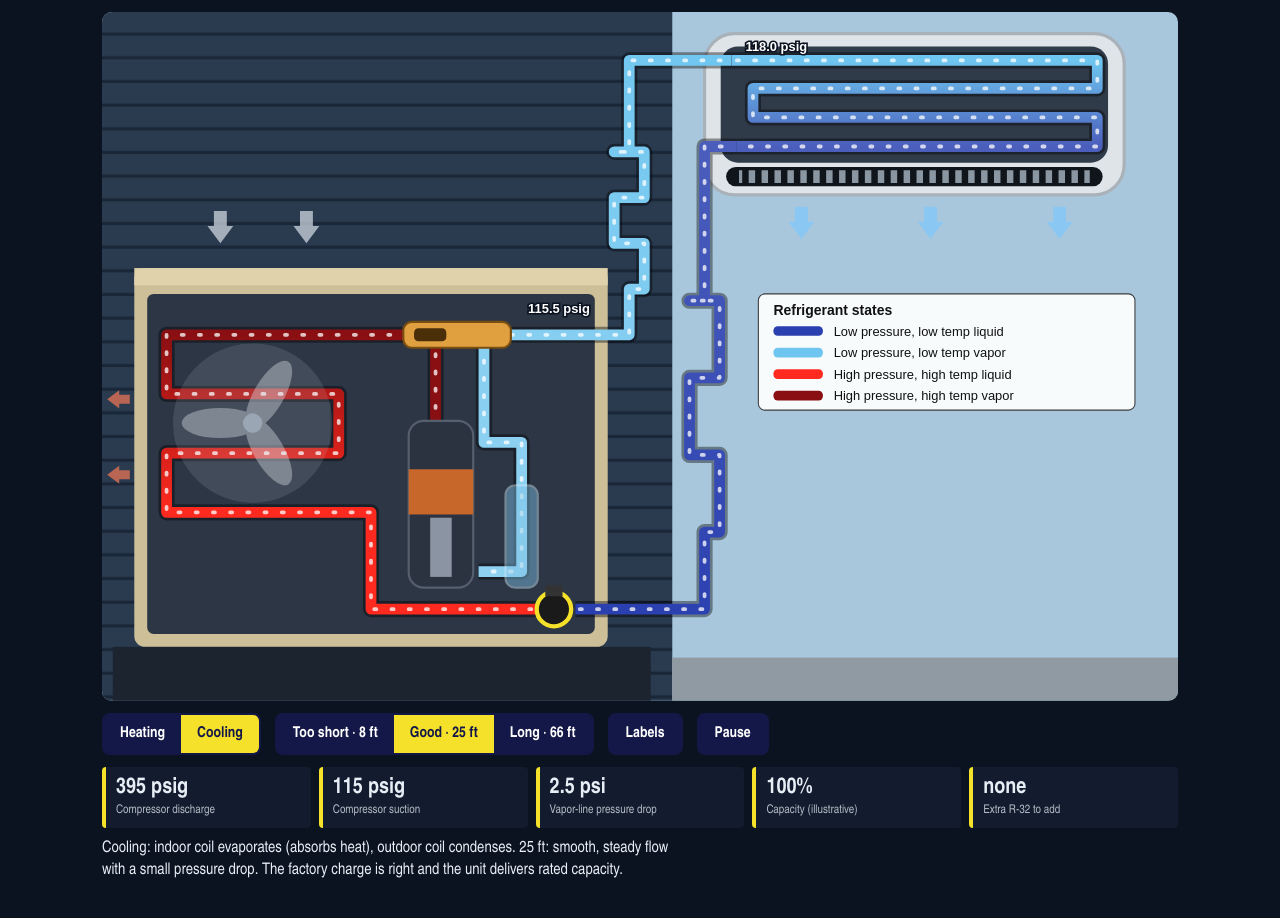
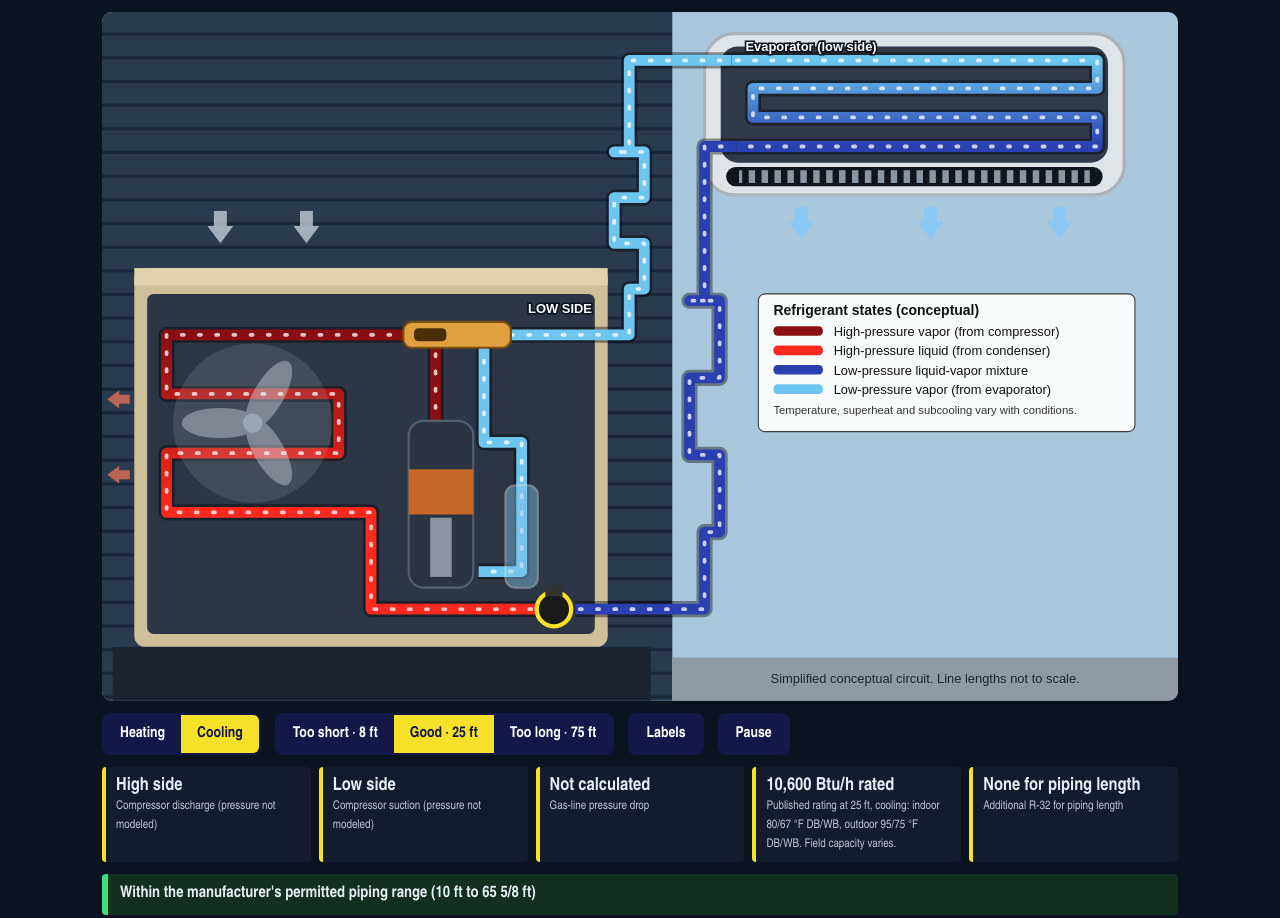
Before and after one commit to Hvac-Learning/MiniSplit-viz, a plain HTML site: page index.html in a window 1280 px wide. Shown: the top 918 px of the page. Drawn offline with Linux system fonts and the light colour scheme.

Commit message:
Align animation with Daikin RXT12AVJU9 specifications; remove unsupported values

```diff
--- a/index.html
+++ b/index.html
@@ -3,7 +3,7 @@
 <head>
 <meta charset="utf-8">
 <meta name="viewport" content="width=device-width, initial-scale=1">
-<meta name="description" content="Interactive animation of a ductless mini-split refrigeration cycle: cooling and heating modes, reversing valve, and the effect of lineset length.">
+<meta name="description" content="Educational animation of a simplified mini-split heat-pump refrigeration cycle (Daikin AURORA R-32, RXT12AVJU9 / FTXV12AVJU9) comparing short, rated and overlength piping against the manufacturer's published limits.">
 <title>Mini-Split Refrigeration Cycle</title>
 <style>
   :root{--navy:#141848;--yel:#f5e12a;--bg:#0b1320;--ink:#e8eef6}
@@ -17,25 +17,28 @@
   button[aria-pressed="true"]{background:var(--yel);color:var(--navy)}
   button:focus-visible{outline:3px solid #fff;outline-offset:-3px}
   .tool{border:2px solid var(--navy);border-radius:8px}
-  .stats{display:grid;grid-template-columns:repeat(auto-fit,minmax(130px,1fr));gap:8px}
+  .stats{display:grid;grid-template-columns:repeat(auto-fit,minmax(150px,1fr));gap:8px}
   .stat{background:#121c2e;border-left:4px solid var(--yel);padding:8px 10px;border-radius:4px}
-  .stat b{display:block;font-size:22px}.stat span{font-size:12px;opacity:.75}
-  #msg{margin:10px 0 0;font-size:16px;line-height:1.4;max-width:80ch;min-height:3.8em}
+  .stat b{display:block;font-size:18px}.stat span{font-size:12px;opacity:.8}
+  .flag{margin:12px 0 0;padding:10px 12px;border-left:6px solid;border-radius:4px;font-weight:700;font-size:16px;line-height:1.35}
+  .flag.ok{background:#12301f;border-color:#3ddc84}
+  .flag.warn{background:#3a2e08;border-color:#f5b82a}
+  .flag.bad{background:#3a1010;border-color:#ff4d4d}
+  #msg p{margin:10px 0 0;font-size:16px;line-height:1.4;max-width:80ch}
+  .foot{margin-top:16px;font-size:14px;line-height:1.45;max-width:90ch}
+  .foot a{color:var(--yel)}
+  .foot ul{padding-left:20px;margin:6px 0}
   .tag{font:700 12px Arial,sans-serif;fill:#fff;paint-order:stroke;stroke:#0b1220;stroke-width:3}
   .lbl{font:700 12px Arial,sans-serif;fill:#fff;paint-order:stroke;stroke:#0b1220;stroke-width:3}
 </style>
 </head>
 <body>
 <div class="wrap">
-<svg id="s" viewBox="0 0 1000 640" role="img" aria-label="Animated mini-split refrigerant cycle">
+<svg id="s" viewBox="0 0 1000 640" role="img" aria-label="Animated, simplified conceptual mini-split refrigerant circuit">
 <defs>
   <pattern id="sd" width="10" height="22" patternUnits="userSpaceOnUse"><rect width="10" height="22" fill="#2a3b50"/><rect y="19" width="10" height="3" fill="#1a2738"/></pattern>
   <linearGradient id="gOC" gradientUnits="userSpaceOnUse" x1="0" y1="465" x2="0" y2="300"><stop offset="0"/><stop offset="1"/></linearGradient>
   <linearGradient id="gG"  gradientUnits="userSpaceOnUse" x1="0" y1="125" x2="0" y2="45"><stop offset="0"/><stop offset="1"/></linearGradient>
-  <linearGradient id="gH"  gradientUnits="userSpaceOnUse" x1="380" y1="300" x2="585" y2="45"><stop offset="0"/><stop offset="1"/></linearGradient>
-  <linearGradient id="gJ"  gradientUnits="userSpaceOnUse" x1="0" y1="312" x2="0" y2="520"><stop offset="0"/><stop offset="1"/></linearGradient>
-  <linearGradient id="gF"  gradientUnits="userSpaceOnUse" x1="440" y1="555" x2="590" y2="125"><stop offset="0"/><stop offset="1"/></linearGradient>
-  <filter id="turb" x="-10%" y="-10%" width="120%" height="120%"><feTurbulence id="tb" type="turbulence" baseFrequency=".12" numOctaves="1" seed="1"/><feDisplacementMap in="SourceGraphic" scale="9"/></filter>
 </defs>
 
 <rect width="1000" height="640" fill="#a9c7dc"/>
@@ -70,28 +73,34 @@
 <rect x="280" y="288" width="100" height="24" rx="8" fill="#e0a040" stroke="#7a4d10" stroke-width="2"/>
 <rect id="spool" x="290" y="294" width="30" height="12" rx="4" fill="#4a2f08"/>
 
-<!-- EEV -->
+<!-- Expansion device (conceptual) -->
 <circle id="eev" cx="420" cy="555" r="16" fill="#1a1a1a" stroke="#f5e12a" stroke-width="4"/>
 <rect x="412" y="533" width="16" height="10" fill="#333"/>
 
 <g id="air"></g>
 <g id="tags"><text id="tA" class="tag" x="396" y="280"></text><text id="tB" class="tag" x="598" y="36"></text></g>
 
+<!-- Piping status banner (text set from script) -->
+<g id="warn" display="none"><rect id="warnBg" x="10" y="10" width="510" height="34" rx="6" stroke="#fff" stroke-width="2"/>
+  <text id="warnTx" x="265" y="32" text-anchor="middle" font-family="Arial" font-weight="700" font-size="13" fill="#fff"></text></g>
+
 <!-- Legend -->
-<g transform="translate(610 262)"><rect width="350" height="108" rx="6" fill="#fff" opacity=".93" stroke="#333"/>
-  <text x="14" y="20" font-family="Arial" font-weight="700" font-size="13" fill="#111">Refrigerant states</text>
+<g transform="translate(610 262)"><rect width="350" height="128" rx="6" fill="#fff" opacity=".93" stroke="#333"/>
+  <text x="14" y="20" font-family="Arial" font-weight="700" font-size="13" fill="#111">Refrigerant states (conceptual)</text>
   <g font-family="Arial" font-size="12" fill="#111">
-    <rect x="14" y="30" width="46" height="9" rx="4" fill="#2a3fb0"/><text x="70" y="39">Low pressure, low temp liquid</text>
-    <rect x="14" y="50" width="46" height="9" rx="4" fill="#6ec6f0"/><text x="70" y="59">Low pressure, low temp vapor</text>
-    <rect x="14" y="70" width="46" height="9" rx="4" fill="#ff2a1f"/><text x="70" y="79">High pressure, high temp liquid</text>
-    <rect x="14" y="90" width="46" height="9" rx="4" fill="#8a0f12"/><text x="70" y="99">High pressure, high temp vapor</text></g></g>
+    <rect x="14" y="30" width="46" height="9" rx="4" fill="#8a0f12"/><text x="70" y="39">High-pressure vapor (from compressor)</text>
+    <rect x="14" y="48" width="46" height="9" rx="4" fill="#ff2a1f"/><text x="70" y="57">High-pressure liquid (from condenser)</text>
+    <rect x="14" y="66" width="46" height="9" rx="4" fill="#2a3fb0"/><text x="70" y="75">Low-pressure liquid-vapor mixture</text>
+    <rect x="14" y="84" width="46" height="9" rx="4" fill="#6ec6f0"/><text x="70" y="93">Low-pressure vapor (from evaporator)</text></g>
+  <text x="14" y="112" font-family="Arial" font-size="10.5" fill="#333">Temperature, superheat and subcooling vary with conditions.</text></g>
+
+<text x="765" y="624" text-anchor="middle" font-family="Arial" font-size="12" fill="#1c2430">Simplified conceptual circuit. Line lengths not to scale.</text>
 
 <g id="labels" display="none">
   <text class="lbl" x="315" y="574" text-anchor="middle">Compressor</text>
-  <text class="lbl" x="330" y="280" text-anchor="middle" display="none">Reversing valve</text>
   <text class="lbl" x="150" y="286" text-anchor="middle">Outdoor coil</text>
-  <text class="lbl" x="420" y="580" text-anchor="middle">EEV</text>
-  <text class="lbl" x="480" y="200" text-anchor="end">Vapor line</text>
+  <text class="lbl" x="420" y="580" text-anchor="middle">Expansion device</text>
+  <text class="lbl" x="480" y="200" text-anchor="end">Gas line</text>
   <text class="lbl" x="585" y="225">Liquid line</text>
   <text class="lbl" x="330" y="338" text-anchor="middle">Reversing valve</text>
   <text class="lbl" x="800" y="28" fill="#fff">Indoor coil</text>
@@ -103,56 +112,102 @@
     <button data-mode="heat" aria-pressed="false">Heating</button>
     <button data-mode="cool" aria-pressed="true">Cooling</button>
   </div>
-  <div class="seg" role="group" aria-label="Lineset length">
+  <div class="seg" role="group" aria-label="Piping length">
     <button data-sc="short" aria-pressed="false">Too short · 8 ft</button>
     <button data-sc="good" aria-pressed="true">Good · 25 ft</button>
-    <button data-sc="long" aria-pressed="false">Long · 66 ft</button>
+    <button data-sc="long" aria-pressed="false">Too long · 75 ft</button>
   </div>
   <button class="tool" id="bLab" aria-pressed="false">Labels</button>
   <button class="tool" id="bPause" aria-pressed="false">Pause</button>
 </div>
 <div class="stats">
-  <div class="stat"><b id="rDis">–</b><span>Compressor discharge</span></div>
-  <div class="stat"><b id="rSuc">–</b><span>Compressor suction</span></div>
-  <div class="stat"><b id="rDP">–</b><span>Vapor-line pressure drop</span></div>
-  <div class="stat"><b id="rCap">–</b><span>Capacity (illustrative)</span></div>
-  <div class="stat"><b id="rChg">–</b><span>Extra R-32 to add</span></div>
+  <div class="stat"><b id="rDis">–</b><span>Compressor discharge (pressure not modeled)</span></div>
+  <div class="stat"><b id="rSuc">–</b><span>Compressor suction (pressure not modeled)</span></div>
+  <div class="stat"><b id="rDP">–</b><span>Gas-line pressure drop</span></div>
+  <div class="stat"><b id="rCap">–</b><span id="rCapN">Capacity</span></div>
+  <div class="stat"><b id="rChg">–</b><span>Additional R-32 for piping length</span></div>
 </div>
-<p id="msg" aria-live="polite"></p>
+<div id="flag" class="flag"></div>
+<div id="msg" aria-live="polite"><p id="mMode"></p><p id="mSc"></p></div>
+
+<section class="foot">
+  <p><b>Educational use only.</b> This is a simplified conceptual heat-pump circuit, not the actual internal piping of the unit. It is not a substitute for the manufacturer's installation manual, service information, or required commissioning procedures. Pressures, temperatures and field capacity are not modeled because they depend on operating conditions.</p>
+  <p><b>Manufacturer specifications used</b> (RXT12AVJU9 outdoor / FTXV12AVJU9 indoor, Daikin AURORA R-32, 1 ton): piping length 10 ft (3 m) suggested minimum to 65 5/8 ft (20 m) maximum; maximum vertical separation 49 1/4 ft (15 m); factory-charge piping allowance 49 1/4 ft (15 m); additional 0.22 oz/ft (20 g/m) beyond that; factory charge 1.74 lb; rated piping length 25 ft; liquid pipe 1/4 in, gas pipe 3/8 in. The submittal sheet rounds the maximum to 66 ft; this page uses 65 5/8 ft.</p>
+  <p><b>Sources</b></p>
+  <ul>
+    <li><a href="https://www.daikinac.com/docs/default-source/fdma/im-rxp-09-12-avju9.pdf" target="_blank" rel="noopener">Daikin Room Air Conditioner Installation Manual, R32 Split Series (document 3P740832-4K; covers RXT12AVJU9 among other models)</a>: piping limits, additional charge, suggested 10 ft minimum.</li>
+    <li><a href="https://www.acdirect.com/media/specs/Daikin/rtx12avju9-specifications-sheet.pdf" target="_blank" rel="noopener">Daikin Submittal Data Sheet, AURORA R-32 1.0-Ton Wall Mounted Unit FTXV12AVJU9-RXT12AVJU9 (dated 10/8/2024)</a>: rated capacity and conditions, rated piping length, factory charge, pipe sizes.</li>
+  </ul>
+</section>
 </div>
 
 <script>
-/* ===== CONFIG: Daikin RXT12AVJU9 (R-32 inverter, 1 ton) =====
-   Published: factory charge 1.74 lb, max interunit piping 66 ft (Daikin submittal sheet).
-   Pre-charge length and 0.22 oz/ft are from the sibling RXV12AVJU9 listing: VERIFY against the
-   RXT12AVJU9 installation manual. Pressures/capacity below are illustrative teaching values. */
-const UNIT = {model:'RXT12AVJU9', precharge_ft:49, addOzPerFt:0.22};
-const NOM = {cool:{pd:395, ps:118}, heat:{pd:370, ps:82}};   // psig, typical
+/* ===== MANUFACTURER SPECIFICATIONS (documented values, not simulated) =====
+   Sources: Daikin installation manual 3P740832-4K (piping limits, charge, 10 ft suggested minimum)
+   and Daikin submittal sheet FTXV12AVJU9-RXT12AVJU9 (ratings, rated piping length, pipe sizes). */
+const SPEC = {
+  minFt:10,              // suggested shortest piping length (noise/vibration), manual
+  maxFt:65.625,          // 65 5/8 ft max total piping length; sheet rounds to 66
+  maxVertFt:49.25,       // 49 1/4 ft max vertical separation
+  factoryPipeFt:49.25,   // piping length covered by factory charge
+  ozPerFt:0.22,          // additional R-32 per ft beyond the factory-charge piping
+  ratedFt:25,            // published rated piping length
+  factoryLb:1.74,
+  ratedCoolBtuh:10600, ratedCoolCond:'indoor 80/67 °F DB/WB, outdoor 95/75 °F DB/WB',
+  ratedHeatBtuh:13500, ratedHeatCond:'indoor 70/60 °F DB/WB, outdoor 47/43 °F DB/WB'
+};
+const OUT_OF_SPEC = 'Not calculated: outside approved piping limits';
+
+/* Additional charge in oz, or null when the length exceeds the permitted maximum. */
+function extraChargeOz(ft){
+  if(ft>SPEC.maxFt) return null;
+  return Math.max(0,ft-SPEC.factoryPipeFt)*SPEC.ozPerFt;
+}
+const pipingStatus = ft => ft<SPEC.minFt?'below' : ft>SPEC.maxFt?'above' : 'ok';
+
+/* ===== TEACHING SCENARIOS (ft is the scenario length; the rest is visual-only) ===== */
 const SC = {
-  short:{ft:8,  dP:1.0, cap:100, speed:95, k:0, a:0,  dash:'2 6',
-    msg:'8 ft: almost no pipe to absorb compressor pulses. Flow stays fast and turbulent, the EEV hunts, and the line hums and vibrates. With so little pipe volume, liquid can flood back to the compressor.'},
-  good:{ft:25,  dP:2.5, cap:100, speed:60, k:2, a:14, dash:'2 14',
-    msg:'25 ft: smooth, steady flow with a small pressure drop. The factory charge is right and the unit delivers rated capacity.'},
-  long:{ft:66,  dP:6.0, cap:91,  speed:42, k:6, a:20, dash:'2 22',
-    msg:'66 ft (maximum): friction makes the pressure fall along the vapor line (watch it fade). The compressor runs at a lower suction pressure, flow slows, capacity drops, oil returns slowly, and extra charge is needed.'}
+  short:{ft:8,  k:0, a:0,  dash:'2 6'},    // k/a: number/width of drawn zig-zags, not to scale
+  good: {ft:25, k:2, a:14, dash:'2 14'},
+  long: {ft:75, k:6, a:20, dash:'2 22'}
 };
+const SPEED = 60;   // visual flow speed, same for every scenario
+
+const MSG_MODE = {
+  cool:'Cooling: the indoor coil is the evaporator (absorbs heat) and the outdoor coil is the condenser. The gas line carries low-pressure vapor back toward the compressor (a suction line). In this simplified drawing the expansion device is outdoors, so the liquid line carries the cold low-pressure liquid-vapor mixture to the indoor coil.',
+  heat:'Heating: the reversing valve flips, so the indoor coil is the condenser (releases heat) and the outdoor coil is the evaporator. The gas line now carries hot high-pressure vapor (a discharge line) and the liquid line carries high-pressure liquid toward the expansion device. Gas-line pressure-drop effects differ between cooling and heating and are not assumed equal.'
+};
+const MSG_SC = {
+  short:'Manufacturer: Daikin suggests a shortest piping length of 10 ft (3 m) to avoid outdoor-unit noise and vibration; actual noise and vibration depend on how the unit is installed and its environment. This 8 ft case is below that. The drawing shows a shorter line only as a concept and does not predict any specific failure.',
+  good:'Manufacturer: 25 ft is Daikin\'s published rated piping length and is inside the permitted 10 ft to 65 5/8 ft range. It is below the 49 1/4 ft factory-charge allowance, so no additional refrigerant is needed for piping length alone. Actual capacity, pressures, temperatures and efficiency depend on operating conditions.',
+  long:'Manufacturer: the maximum total piping length is 65 5/8 ft (20 m), and adding refrigerant does not make an overlength installation compliant. General principle: excessive piping can add pressure drop and complicate refrigerant management and oil return, depending on piping arrangement and operating conditions. No pressure, capacity or charge values are calculated for this case.'
+};
+const FLAG = {
+  below:{cls:'warn', txt:'WARNING: BELOW THE 10 ft SUGGESTED MINIMUM PIPING LENGTH', svg:'BELOW 10 ft SUGGESTED MINIMUM PIPING LENGTH', fill:'#9a6a00'},
+  ok:   {cls:'ok',   txt:'Within the manufacturer\'s permitted piping range (10 ft to 65 5/8 ft)'},
+  above:{cls:'bad',  txt:'OUTSIDE MANUFACTURER SPECIFICATIONS \u2014 DO NOT INSTALL AS SHOWN', svg:'OUTSIDE MANUFACTURER SPECIFICATIONS \u2014 DO NOT INSTALL AS SHOWN', fill:'#b00020'}
+};
+
+/* ===== VISUAL SETTINGS ===== */
+/* Refrigerant-state colors: hpV compressor discharge vapor, hpL condenser liquid,
+   lpL post-expansion liquid-vapor mixture, lpV evaporator outlet vapor. */
 const C = {hpV:'#8a0f12', hpL:'#ff2a1f', lpL:'#2a3fb0', lpV:'#6ec6f0'};
 const $ = id => document.getElementById(id), NS = 'http://www.w3.org/2000/svg';
 let mode='cool', shown='cool', sc='good', paused=false;
 
-/* lineset path with k back-and-forth loops so longer = visibly longer */
+/* line-set path with k back-and-forth loops so a longer scenario is drawn longer (not to scale) */
 const zig=(x,y0,y1,k,a)=>{let d=`H${x}`,cur=y0;if(!k)return d+`V${y1}`;const s=(y0-y1)/(2*k+2);
   for(let i=0;i<k;i++){cur-=s;d+=`V${cur}H${x+a}`;cur-=s;d+=`V${cur}H${x-a}`;}return d+`H${x}V${y1}`;};
 const PATHS = {
   A:'M310,380V312',                                                   // discharge -> reversing valve
-  OC:'M280,300H60V355H220V410H60V465H220H250V555H404',                // RV -> outdoor coil -> EEV
+  OC:'M280,300H60V355H220V410H60V465H220H250V555H404',                // RV -> outdoor coil -> expansion device
   G:'M590,125H925V98H605V71H925V45H585',                              // indoor coil
   J:'M355,312V400H390V520H350'                                        // RV -> accumulator -> compressor
 };
-const FILL = {A:C.hpV, OC:'url(#gOC)', G:'url(#gG)', J:'url(#gJ)', F:'url(#gF)', H:'url(#gH)'};
+const FILL = {A:C.hpV, OC:'url(#gOC)', G:'url(#gG)', J:C.lpV, F:C.lpL, H:C.lpV};
 const P = {};
 function mkPipe(k){
-  const g=document.createElementNS(NS,'g'), mk=(cls)=>{const e=document.createElementNS(NS,'path');e.setAttribute('fill','none');e.setAttribute('stroke-linejoin','round');g.appendChild(e);return e;};
+  const g=document.createElementNS(NS,'g'), mk=()=>{const e=document.createElementNS(NS,'path');e.setAttribute('fill','none');e.setAttribute('stroke-linejoin','round');g.appendChild(e);return e;};
   const u=mk(), t=mk(), f=mk();
   u.setAttribute('stroke','rgba(0,0,0,.4)'); u.setAttribute('stroke-width',15);
   t.setAttribute('stroke',FILL[k]); t.setAttribute('stroke-width',10);
@@ -171,41 +226,39 @@ const arrows=[];
 [[360],[430]].forEach(([y])=>arrows.push({y,t:'oout'}));
 arrows.forEach(a=>{const p=document.createElementNS(NS,'path');p.setAttribute('d','M-6,-14H6V0H12L0,16L-12,0H-6Z');$('air').appendChild(p);a.el=p;});
 
-const LT='#e6eef5';
-const mix=(a,b,t)=>{const p=h=>[1,3,5].map(i=>parseInt(h.slice(i,i+2),16)),x=p(a),y=p(b);return '#'+x.map((v,i)=>Math.round(v+(y[i]-v)*t).toString(16).padStart(2,'0')).join('');};
-function grad(id,[c0,c1],o0=1,o1=1){const s=$(id).children;s[0].setAttribute('stop-color',c0);s[1].setAttribute('stop-color',c1);s[0].setAttribute('stop-opacity',o0);s[1].setAttribute('stop-opacity',o1);}
+function grad(id,[c0,c1]){const s=$(id).children;s[0].setAttribute('stop-color',c0);s[1].setAttribute('stop-color',c1);}
+function setFill(k,c){P[k].t.setAttribute('stroke',c);}
 
-function build(){ // lineset geometry for chosen length
+function build(){ // line-set geometry for chosen scenario
   const s=SC[sc];
   setD('H',`M380,300${zig(490,300,45,s.k,s.a)}H585`);
   setD('F',`M440,555${zig(560,555,125,s.k,s.a)}H590`);
   for(const k in P) P[k].f.setAttribute('stroke-dasharray',s.dash);
-  const sh=sc==='short';
-  ['F','H'].forEach(k=>P[k].f.setAttribute('filter',sh?'url(#turb)':''));
   paint();
 }
 function paint(){
-  const cool=shown==='cool', s=SC[sc], n=NOM[shown];
-  grad('gOC', cool?[C.hpL,C.hpV]:[C.lpL,C.lpV]);          // y465 (liquid) -> y300 (vapor)
-  const fv=Math.min(.7,s.dP*.085), fl=s.dP*.07;            // pressure drop shown as lightening along the flow
-  if(cool){
-    const hRV=mix(C.lpV,LT,fv), fEnd=mix(C.lpL,LT,fl);
-    grad('gH',[hRV,C.lpV]); grad('gJ',[hRV,mix(C.lpV,LT,fv*1.3)]);
-    grad('gF',[C.lpL,fEnd]); grad('gG',[fEnd,C.lpV]);
-  } else {
-    const hEnd=mix(C.hpV,LT,fv), fStart=mix(C.hpL,LT,fl);
-    grad('gH',[C.hpV,hEnd]); grad('gJ',[C.lpV,C.lpV]);
-    grad('gF',[fStart,C.hpL]); grad('gG',[C.hpL,hEnd]);
-  }
-  const dp=s.dP, pOut = cool? n.ps-dp : n.pd-1, pIn = cool? n.ps : n.pd-1-dp;
-  $('tA').textContent=pOut.toFixed(1)+' psig'; $('tB').textContent=pIn.toFixed(1)+' psig';
-  $('rDis').textContent=n.pd+' psig';
-  $('rSuc').textContent=(cool? n.ps-dp-1 : n.ps).toFixed(0)+' psig';
-  $('rDP').textContent=dp.toFixed(1)+' psi';
-  $('rCap').textContent=s.cap+'%';
-  const oz=Math.max(0,s.ft-UNIT.precharge_ft)*UNIT.addOzPerFt;
-  $('rChg').textContent=oz? oz.toFixed(1)+' oz':'none';
-  $('msg').textContent=(cool?'Cooling: indoor coil evaporates (absorbs heat), outdoor coil condenses. ':'Heating: the valve flips, so the indoor coil condenses (releases heat) and the outdoor coil evaporates. ')+s.msg;
+  const cool=shown==='cool', s=SC[sc], st=pipingStatus(s.ft), fl=FLAG[st];
+  // state colors per mode; no pressure-drop fading is drawn
+  grad('gOC', cool?[C.hpL,C.hpV]:[C.lpL,C.lpV]);          // y465 (expansion side) -> y300 (valve side)
+  grad('gG',  cool?[C.lpL,C.lpV]:[C.hpL,C.hpV]);          // y125 (liquid line side) -> y45 (gas line side)
+  setFill('H', cool?C.lpV:C.hpV);                          // gas line: suction in cooling, discharge in heating
+  setFill('F', cool?C.lpL:C.hpL);                          // liquid line: mixture in cooling, liquid in heating
+  $('tA').textContent=cool?'LOW SIDE':'HIGH SIDE';
+  $('tB').textContent=cool?'Evaporator (low side)':'Condenser (high side)';
+  $('rDis').textContent='High side'; $('rSuc').textContent='Low side';
+  const ok=st==='ok';
+  $('rDP').textContent=st==='above'?OUT_OF_SPEC:'Not calculated';
+  if(st==='above'){ $('rCap').textContent=OUT_OF_SPEC; $('rCapN').textContent='Capacity'; }
+  else if(s.ft===SPEC.ratedFt){
+    $('rCap').textContent=(cool?SPEC.ratedCoolBtuh:SPEC.ratedHeatBtuh).toLocaleString('en-US')+' Btu/h rated';
+    $('rCapN').textContent='Published rating at 25 ft, '+(cool?'cooling: '+SPEC.ratedCoolCond:'heating: '+SPEC.ratedHeatCond)+'. Field capacity varies.';
+  } else { $('rCap').textContent='Not modeled'; $('rCapN').textContent='Capacity'; }
+  const oz=extraChargeOz(s.ft);
+  $('rChg').textContent = oz===null ? OUT_OF_SPEC : oz===0 ? 'None for piping length' : oz.toFixed(1)+' oz';
+  $('flag').className='flag '+fl.cls; $('flag').textContent=fl.txt;
+  $('warn').setAttribute('display',fl.svg?'inline':'none');
+  if(fl.svg){ $('warnTx').textContent=fl.svg; $('warnBg').setAttribute('fill',fl.fill); }
+  $('mMode').textContent=MSG_MODE[shown]; $('mSc').textContent=MSG_SC[sc];
 }
 function setMode(m){
   mode=m;
@@ -221,22 +274,16 @@ $('bLab').onclick=e=>{const on=e.target.getAttribute('aria-pressed')!=='true';e.
 $('bPause').onclick=e=>{paused=!paused;e.target.setAttribute('aria-pressed',paused);e.target.textContent=paused?'Play':'Pause';};
 if(matchMedia('(prefers-reduced-motion: reduce)').matches){paused=true;$('bPause').setAttribute('aria-pressed',true);$('bPause').textContent='Play';}
 
-let last=0, ang=0, ph=0, spool=290, frameN=0;
+let last=0, ang=0, ph=0, spool=290;
 function frame(ts){
   const dt=Math.min(.05,(ts-last)/1000||0); last=ts;
-  const s=SC[sc], cool=mode==='cool', short=sc==='short';
+  const cool=mode==='cool';
   if(!paused){
     for(const k in P){const p=P[k]; p.dir+=(p.tdir-p.dir)*Math.min(1,dt*4);
-      p.off-=p.dir*s.speed*(k==='F'?.6:1)*dt; p.f.setAttribute('stroke-dashoffset',p.off);}
-    ang+=300*dt; ph+=dt*38; frameN++;
+      p.off-=p.dir*SPEED*(k==='F'?.6:1)*dt; p.f.setAttribute('stroke-dashoffset',p.off);}
+    ang+=300*dt; ph+=dt*38;
     $('fan').setAttribute('transform',`rotate(${ang} 140 382)`);
     $('blower').setAttribute('stroke-dashoffset',-ph*1.5);
-    if(short){ // pulsing, shaking, turbulent
-      const w=10+Math.sin(ts*.05)*1.8; P.F.t.setAttribute('stroke-width',w); P.H.t.setAttribute('stroke-width',w);
-      $('comp').setAttribute('transform',`translate(${(Math.random()-.5)*2.4} ${(Math.random()-.5)*2.4})`);
-      $('eev').setAttribute('stroke-width',4+Math.sin(ts*.03)*2.5);
-      if(frameN%3===0) $('tb').setAttribute('seed',frameN%60);
-    } else {P.F.t.setAttribute('stroke-width',10);P.H.t.setAttribute('stroke-width',10);$('comp').removeAttribute('transform');$('eev').setAttribute('stroke-width',4);}
     spool+=((cool?290:340)-spool)*Math.min(1,dt*6); $('spool').setAttribute('x',spool);
     const cold='#7cc8ff', hot='#ff7a55', ind=cool?cold:hot, out=cool?hot:cold, m=ph%36;
     arrows.forEach(a=>{
```
Also changed, not shown: README.md.
